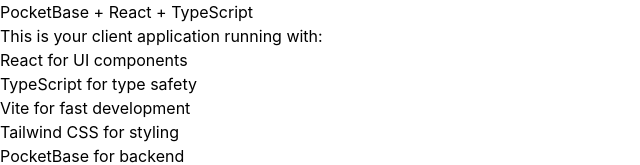
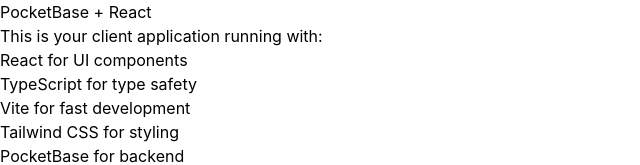
Before and after one commit to jsnchn/pbr-starter, a React (Vite) app in the folder client/: page / in a window 1280 px wide. Shown: the top 165 px of the page, without its empty margins (0-640 px from the left). Built offline with nearby package versions, Linux system fonts and the light colour scheme; what pocketbase would draw is missing.

Commit message:
rename to pbr-starter

```diff
--- a/client/package.json
+++ b/client/package.json
@@ -1,5 +1,5 @@
 {
-  "name": "pbv-starter-client",
+  "name": "pbr-starter-client",
   "private": true,
   "version": "0.0.0",
   "type": "module",
--- a/client/src/App.tsx
+++ b/client/src/App.tsx
@@ -22,7 +22,7 @@
           <div className="max-w-md mx-auto">
             <div className="divide-y divide-gray-200">
               <div className="py-8 text-base leading-6 space-y-4 text-gray-700 sm:text-lg sm:leading-7">
-                <h1 className="text-2xl font-bold text-gray-900 mb-4">PocketBase + React + TypeScript</h1>
+                <h1 className="text-2xl font-bold text-gray-900 mb-4">PocketBase + React</h1>
                 <p>This is your client application running with:</p>
                 <ul className="list-disc space-y-2 ml-4">
                   <li>React for UI components</li>
--- a/package.json
+++ b/package.json
@@ -1,5 +1,5 @@
 {
-  "name": "pbv-starter",
+  "name": "pbr-starter",
   "private": true,
   "scripts": {
     "dev": "concurrently \"pnpm watch:build\" \"pnpm dev:server\" ",
```
Also changed, not shown: 2 other files (tests, documents, lock files or other folders).
